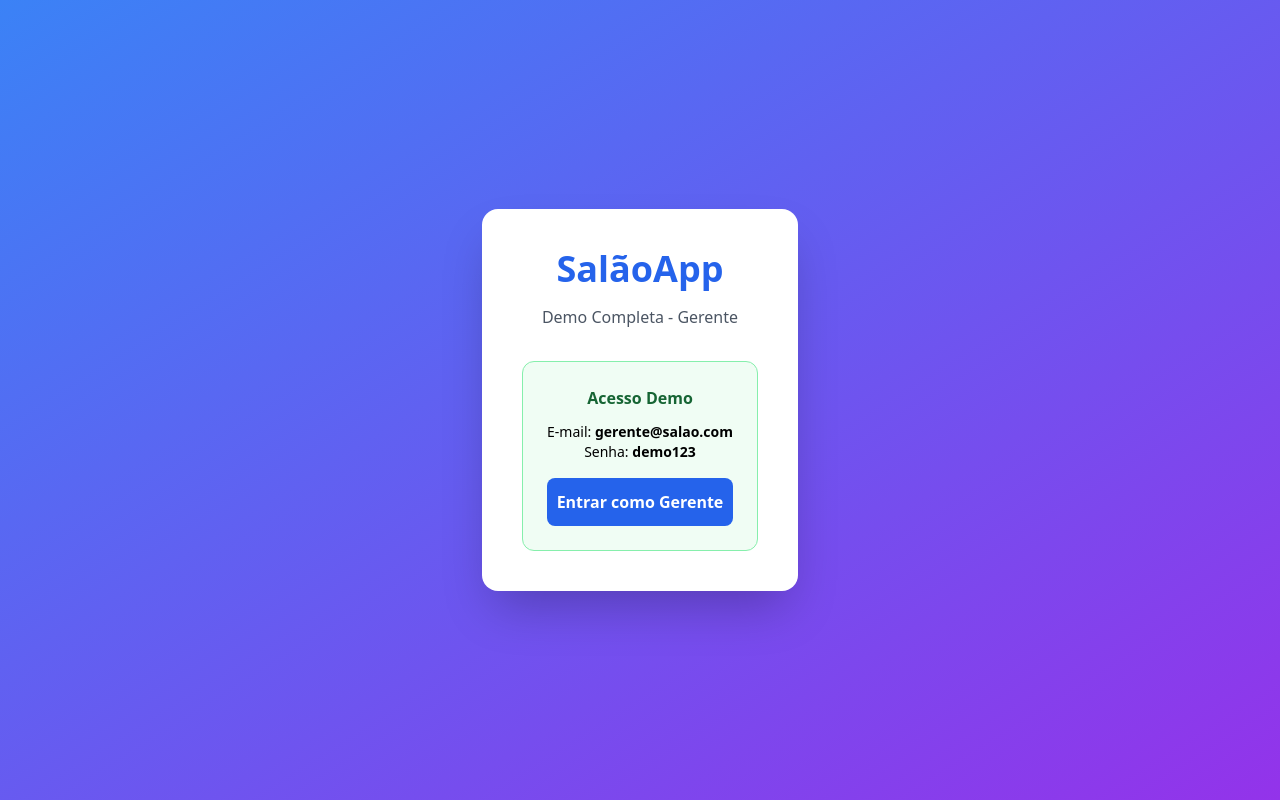
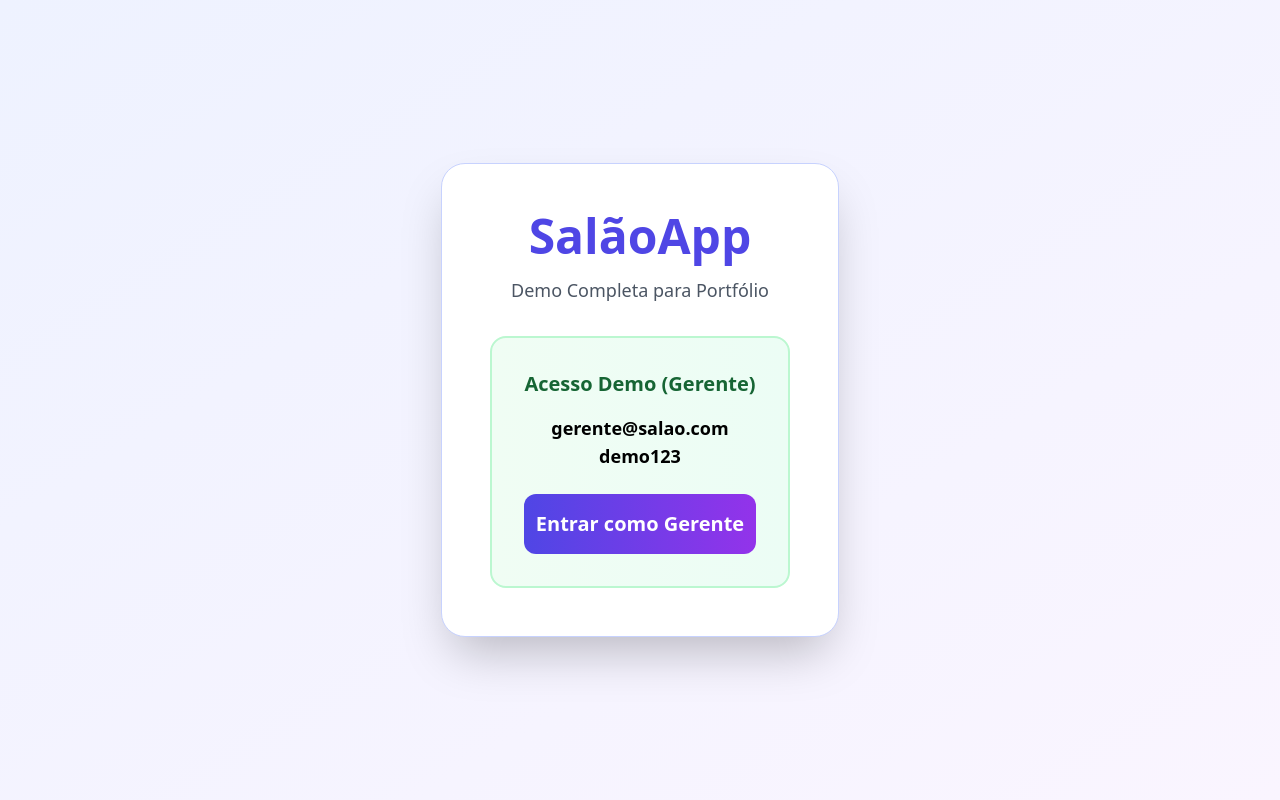
Before and after one commit to leocosta06/sistema-gerencia, a Flask app: page / in a window 1280 px wide. Run offline with Flask 3, Linux system fonts and the light colour scheme; some libraries are stand-ins or nearby versions.

Commit message:
Atualizar o index.html

```diff
--- a/templates/index.html
+++ b/templates/index.html
@@ -1,23 +1,19 @@
 <!DOCTYPE html>
-<html lang="pt">
-<head>
-    <meta charset="UTF-8">
-    <meta name="viewport" content="width=device-width, initial-scale=1.0">
-    <title>SalãoApp - Demo Gerente</title>
-    <script src="https://cdn.tailwindcss.com"></script>
-</head>
-<body class="bg-gray-100 min-h-screen">
+<html lang="pt"><head><meta charset="UTF-8"><meta name="viewport" content="width=device-width, initial-scale=1.0">
+<title>SalãoApp - Demo Gerente</title><script src="https://cdn.tailwindcss.com"></script>
+<style>.hidden{display:none;}</style></head>
+<body class="bg-gradient-to-br from-indigo-50 to-purple-50 min-h-screen">
 
 <!-- LOGIN -->
-    <div id="login" class="flex items-center justify-center min-h-screen bg-gradient-to-br from-blue-500 to-purple-600">
-        <div class="bg-white p-10 rounded-2xl shadow-2xl text-center max-w-md">
-            <h1 class="text-4xl font-bold text-blue-600 mb-4">SalãoApp</h1>
-            <p class="text-gray-600 mb-8">Demo Completa - Gerente</p>
-            <div class="bg-green-50 border border-green-300 p-6 rounded-xl">
-                <p class="font-bold text-green-800 mb-3">Acesso Demo</p>
-                <p class="text-sm">E-mail: <strong>gerente@salao.com</strong></p>
-                <p class="text-sm mb-4">Senha: <strong>demo123</strong></p>
-                <button onclick="login()" class="w-full bg-blue-600 text-white py-3 rounded-lg font-bold hover:bg-blue-700">
+<div id="login" class="flex items-center justify-center min-h-screen">
+  <div class="bg-white p-12 rounded-3xl shadow-2xl text-center max-w-md border border-indigo-200">
+    <h1 class="text-5xl font-bold text-indigo-600 mb-4">SalãoApp</h1>
+    <p class="text-gray-600 text-lg mb-8">Demo Completa para Portfólio</p>
+    <div class="bg-gradient-to-r from-green-50 to-emerald-50 p-8 rounded-2xl border-2 border-green-200">
+      <p class="font-bold text-green-800 text-xl mb-4">Acesso Demo (Gerente)</p>
+      <p class="text-lg"><strong>gerente@salao.com</strong></p>
+      <p class="text-lg mb-6"><strong>demo123</strong></p>
+      <button onclick="login()" class="w-full bg-gradient-to-r from-indigo-600 to-purple-600 text-white py-4 rounded-xl text-xl font-bold hover:scale-105 transition">
         Entrar como Gerente
       </button>
     </div>
@@ -26,65 +22,69 @@
 
 <!-- DASHBOARD -->
 <div id="dashboard" class="hidden">
-        <nav class="bg-blue-600 text-white p-4 shadow-lg">
-            <div class="max-w-6xl mx-auto flex justify-between items-center">
-                <h2 class="text-2xl font-bold">SalãoApp - Gerente</h2>
-                <button onclick="logout()" class="bg-red-500 px-6 py-2 rounded hover:bg-red-600">Sair</button>
+  <nav class="bg-gradient-to-r from-indigo-600 to-purple-600 text-white p-6 shadow-xl">
+    <div class="max-w-7xl mx-auto flex justify-between items-center">
+      <h1 class="text-3xl font-bold">SalãoApp - Gerente</h1>
+      <button onclick="location.reload()" class="bg-red-500 px-8 py-3 rounded-xl font-bold hover:bg-red-600">Sair</button>
     </div>
   </nav>
 
-        <div class="max-w-6xl mx-auto p-8">
+  <div class="max-w-7xl mx-auto p-8 space-y-10">
 
-            <!-- RELATÓRIO -->
-            <div class="grid grid-cols-1 md:grid-cols-3 gap-6 mb-10">
-                <div class="bg-white p-8 rounded-xl shadow-lg text-center">
-                    <h3 class="text-gray-600 text-lg">Faturamento</h3>
-                    <p id="fat" class="text-4xl font-bold text-green-600">R$ 0,00</p>
+    <!-- RELATÓRIO FINANCEIRO -->
+    <div class="grid grid-cols-1 md:grid-cols-3 gap-8">
+      <div class="bg-white p-8 rounded-2xl shadow-xl text-center border-2 border-green-200">
+        <h3 class="text-2xl text-gray-600">Faturamento</h3>
+        <p id="fat" class="text-5xl font-bold text-green-600">R$ 0,00</p>
       </div>
-                <div class="bg-white p-8 rounded-xl shadow-lg text-center">
-                    <h3 class="text-gray-600 text-lg">Comissões</h3>
-                    <p id="com" class="text-4xl font-bold text-orange-600">R$ 0,00</p>
+      <div class="bg-white p-8 rounded-2xl shadow-xl text-center border-2 border-orange-200">
+        <h3 class="text-2xl text-gray-600">Comissões</h3>
+        <p id="com" class="text-5xl font-bold text-orange-600">R$ 0,00</p>
       </div>
-                <div class="bg-white p-8 rounded-xl shadow-lg text-center">
-                    <h3 class="text-gray-600 text-lg">Lucro</h3>
-                    <p id="luc" class="text-4xl font-bold text-blue-600">R$ 0,00</p>
+      <div class="bg-white p-8 rounded-2xl shadow-xl text-center border-2 border-blue-200">
+        <h3 class="text-2xl text-gray-600">Lucro Líquido</h3>
+        <p id="luc" class="text-5xl font-bold text-blue-600">R$ 0,00</p>
       </div>
     </div>
 
-            <div class="grid md:grid-cols-2 gap-8">
+    <div class="grid lg:grid-cols-2 gap-10">
 
-                <!-- ADICIONAR SERVIÇO -->
-                <div class="bg-white p-6 rounded-xl shadow-lg">
-                    <h3 class="text-2xl font-bold mb-4">Adicionar Serviço</h3>
-                    <input id="novo-nome" placeholder="Nome" class="w-full p-3 border rounded mb-3">
-                    <input id="novo-valor" type="number" placeholder="Valor R$" class="w-full p-3 border rounded mb-3">
-                    <input id="novo-comissao" type="number" placeholder="Comissão %" class="w-full p-3 border rounded mb-4">
-                    <button onclick="addServico()" class="w-full bg-blue-600 text-white py-3 rounded font-bold hover:bg-blue-700">
-                        Adicionar Serviço
-                    </button>
-                    <div id="lista-servicos" class="mt-6 space-y-3"></div>
+      <!-- SERVIÇOS -->
+      <div class="bg-white p-8 rounded-2xl shadow-xl border">
+        <h2 class="text-3xl font-bold mb-6 text-indigo-600">Serviços</h2>
+        <div class="grid grid-cols-3 gap-3 mb-6">
+          <input id="s-nome" placeholder="Nome" class="p-3 border rounded-lg">
+          <input id="s-valor" type="number" placeholder="Valor" class="p-3 border rounded-lg">
+          <input id="s-comissao" type="number" placeholder="%" class="p-3 border rounded-lg">
+        </div>
+        <button onclick="addServico()" class="w-full bg-indigo-600 text-white py-4 rounded-xl font-bold hover:bg-indigo-700 mb-6">Adicionar Serviço</button>
+        <div id="lista-servicos" class="space-y-3"></div>
       </div>
 
-                <!-- COMISSÃO POR FUNCIONÁRIO -->
-                <div class="bg-white p-6 rounded-xl shadow-lg">
-                    <h3 class="text-2xl font-bold mb-4">Comissão dos Funcionários</h3>
-                    <div id="comissoes-func" class="space-y-4 text-lg"></div>
+      <!-- FUNCIONÁRIOS + COMISSÃO -->
+      <div class="bg-white p-8 rounded-2xl shadow-xl border">
+        <h2 class="text-3xl font-bold mb-6 text-indigo-600">Funcionários & Comissão</h2>
+        <div id="lista-funcionarios" class="space-y-4"></div>
+      </div>
+
+      <!-- AGENDA COMPLETA -->
+      <div class="bg-white p-10 rounded-2xl shadow-xl border col-span-2">
+        <h2 class="text-3xl font-bold mb-8 text-indigo-600">Agenda Completa</h2>
+        <div id="lista-agenda" class="space-y-4"></div>
       </div>
 
       <!-- CRIAR CONTA -->
-                <div class="bg-white p-6 rounded-xl shadow-lg">
-                    <h3 class="text-2xl font-bold mb-4">Criar Nova Conta</h3>
-                    <input id="c-nome" placeholder="Nome" class="w-full p-3 border rounded mb-3">
-                    <input id="c-email" placeholder="E-mail" class="w-full p-3 border rounded mb-3">
-                    <input id="c-senha" placeholder="Senha" class="w-full p-3 border rounded mb-3">
-                    <select id="c-tipo" class="w-full p-3 border rounded mb-3">
+      <div class="bg-white p-8 rounded-2xl shadow-xl border">
+        <h2 class="text-3xl font-bold mb-6 text-green-600">Criar Nova Conta</h2>
+        <input id="c-nome" placeholder="Nome completo" class="w-full p-4 border rounded-lg mb-4">
+        <input id="c-email" placeholder="E-mail" class="w-full p-4 border rounded-lg mb-4">
+        <input id="c-senha" placeholder="Senha" class="w-full p-4 border rounded-lg mb-4">
+        <select id="c-tipo" onchange="this.value==='gerente'?document.getElementById('c-token').classList.remove('hidden'):document.getElementById('c-token').classList.add('hidden')" class="w-full p-4 border rounded-lg mb-4">
           <option value="funcionario">Funcionário</option>
-                        <option value="gerente">Gerente (precisa token)</option>
+          <option value="gerente">Gerente</option>
         </select>
-                    <input id="c-token" placeholder="Token (só para gerente): leonardo123" class="w-full p-3 border rounded mb-4 hidden">
-                    <button onclick="criarConta()" class="w-full bg-green-600 text-white py-3 rounded font-bold hover:bg-green-700">
-                        Criar Conta
-                    </button>
+        <input id="c-token" placeholder="Token: leonardo123" class="w-full p-4 border rounded-lg mb-4 hidden">
+        <button onclick="criarConta()" class="w-full bg-green-600 text-white py-4 rounded-xl font-bold hover:bg-green-700">Criar Conta</button>
       </div>
 
     </div>
@@ -92,71 +92,14 @@
 </div>
 
 <script>
-        function login() {
-            fetch('/api/login', {
-                method: 'POST',
-                headers: {'Content-Type': 'application/json'},
-                body: JSON.stringify({email: 'gerente@salao.com', senha: 'demo123'})
-            }).then(r => r.json()).then(d => {
-                if (d.success) {
-                    document.getElementById('login').classList.add('hidden');
-                    document.getElementById('dashboard').classList.remove('hidden');
-                    carregarTudo();
+function login(){fetch('/api/login',{method:'POST',headers:{'Content-Type':'application/json'},body:JSON.stringify({email:'gerente@salao.com',senha:'demo123'})}).then(r=>r.json()).then(d=>{if(d.success){document.getElementById('login').classList.add('hidden');document.getElementById('dashboard').classList.remove('hidden');carregarTudo()}})}
+function carregarTudo(){
+  fetch('/api/relatorio').then(r=>r.json()).then(d=>{document.getElementById('fat').innerText=`R$ ${d.faturamento}`;document.getElementById('com').innerText=`R$ ${d.comissoes}`;document.getElementById('luc').innerText=`R$ ${d.lucro}`})
+  fetch('/api/servicos').then(r=>r.json()).then(s=>{document.getElementById('lista-servicos').innerHTML=Object.entries(s).map(([id,v])=>`<div class="flex justify-between items-center p-4 bg-indigo-50 rounded-xl"><div><strong>${v.nome}</strong> - R$ ${v.valor} (${v.comissao_percentual}%)</div><button onclick="fetch('/api/servicos/${id}',{method:'DELETE'}).then(carregarTudo)" class="text-red-600 font-bold">Excluir</button></div>`).join('')})
+  fetch('/api/funcionarios').then(r=>r.json()).then(d=>{document.getElementById('lista-funcionarios').innerHTML=d.funcionarios.map(f=>`<div class="flex justify-between items-center p-5 bg-blue-50 rounded-xl"><div><strong>${f.nome}</strong><br><span class="text-green-600 font-bold text-xl">R$ ${d.comissoes[f.id]||0}</span></div><button onclick="if(confirm('Excluir ${f.nome}?'))fetch('/api/funcionarios/${f.id}',{method:'DELETE'}).then(carregarTudo)" class="text-red-600 font-bold">Excluir</button></div>`).join('')})
+  fetch('/api/agendamentos').then(r=>r.json()).then(a=>{document.getElementById('lista-agenda').innerHTML=Object.values(a).map(ag=>`<div class="flex justify-between items-center p-6 ${ag.status==='concluido'?'bg-green-50':'bg-yellow-50'} rounded-xl border-2"><div><strong>${ag.nome_cliente}</strong> → ${ag.nome_servico}<br><small class="text-gray-600">${ag.data_hora} • Atendido por: <strong>${usuarios[Object.keys(usuarios).find(e=>usuarios[e].id===ag.funcionario_id)]?.nome || '—'}</strong></small></div><div class="space-x-3">${ag.status==='agendado'?`<button onclick="fetch('/api/agendamentos/${ag.id}/concluir',{method:'PATCH'}).then(carregarTudo)" class="bg-green-600 text-white px-6 py-3 rounded-lg font-bold">Concluir</button>`:''}<button onclick="if(confirm('Excluir agendamento?'))fetch('/api/agendamentos/${ag.id}',{method:'DELETE'}).then(carregarTudo)" class="bg-red-600 text-white px-6 py-3 rounded-lg font-bold">Excluir</button></div></div>`).join('')})
 }
-            });
-        }
-
-        function logout() { location.reload(); }
-
-        async function carregarTudo() {
-            const rel = await fetch('/api/relatorio').then(r => r.json());
-            document.getElementById('fat').innerText = `R$ ${rel.faturamento}`;
-            document.getElementById('com').innerText = `R$ ${rel.comissoes}`;
-            document.getElementById('luc').innerText = `R$ ${rel.lucro}`;
-
-            const serv = await fetch('/api/servicos').then(r => r.json());
-            document.getElementById('lista-servicos').innerHTML = Object.values(serv).map(s =>
-                `<div class="p-4 bg-gray-50 rounded flex justify-between">
-                    <div><strong>${s.nome}</strong> - R$ ${s.valor} (${s.comissao_percentual}%)</div>
-                </div>`
-            ).join('');
-
-            const func = await fetch('/api/funcionarios').then(r => r.json());
-            document.getElementById('comissoes-func').innerHTML = func.funcionarios.map(f =>
-                `<div class="p-4 bg-blue-50 rounded">
-                    <strong>${f.nome}</strong> → R$ ${func.comissoes[f.id] || 0}
-                </div>`
-            ).join('');
-        }
-
-        function addServico() {
-            const body = {
-                nome: document.getElementById('novo-nome').value,
-                valor: document.getElementById('novo-valor').value,
-                comissao_percentual: document.getElementById('novo-comissao').value
-            };
-            fetch('/api/servicos', {method: 'POST', headers: {'Content-Type': 'application/json'}, body: JSON.stringify(body)})
-                .then(() => { carregarTudo(); alert("Serviço adicionado!"); });
-        }
-
-        document.getElementById('c-tipo').onchange = function() {
-            document.getElementById('c-token').classList.toggle('hidden', this.value !== 'gerente');
-        };
-
-        function criarConta() {
-            const body = {
-                nome: document.getElementById('c-nome').value,
-                email: document.getElementById('c-email').value,
-                senha: document.getElementById('c-senha').value,
-                tipo: document.getElementById('c-tipo').value,
-                token: document.getElementById('c-token').value
-            };
-            fetch('/api/criar-conta', {method: 'POST', headers: {'Content-Type': 'application/json'}, body: JSON.stringify(body)})
-                .then(r => r.json()).then(d => alert(d.message));
-        }
-
-        // Carrega ao abrir (caso já logado)
-        if (localStorage.getItem('logado')) login();
+function addServico(){fetch('/api/servicos',{method:'POST',headers:{'Content-Type':'application/json'},body:JSON.stringify({nome:document.getElementById('s-nome').value,valor:document.getElementById('s-valor').value,comissao_percentual:document.getElementById('s-comissao').value})}).then(()=>{carregarTudo();alert('Serviço adicionado!')})}
+function criarConta(){fetch('/api/criar-conta',{method:'POST',headers:{'Content-Type':'application/json'},body:JSON.stringify({nome:document.getElementById('c-nome').value,email:document.getElementById('c-email').value,senha:document.getElementById('c-senha').value,tipo:document.getElementById('c-tipo').value,token:document.getElementById('c-token').value})}).then(r=>r.json()).then(d=>alert(d.success?'Conta criada!':'Erro: '+d.message))}
 </script>
-</body>
-</html>
+</body></html>
```
Lines whose indentation alone changed are shown as unchanged.
